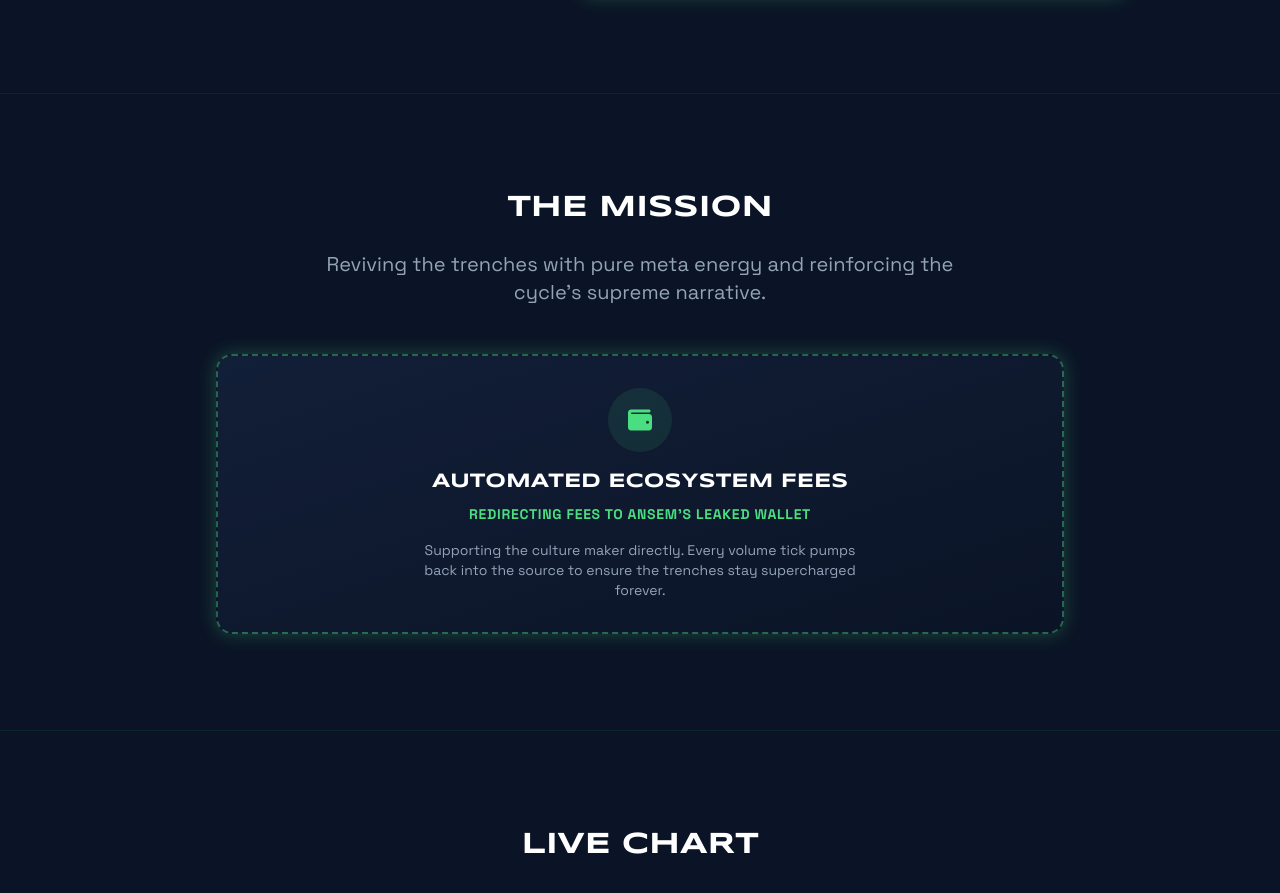
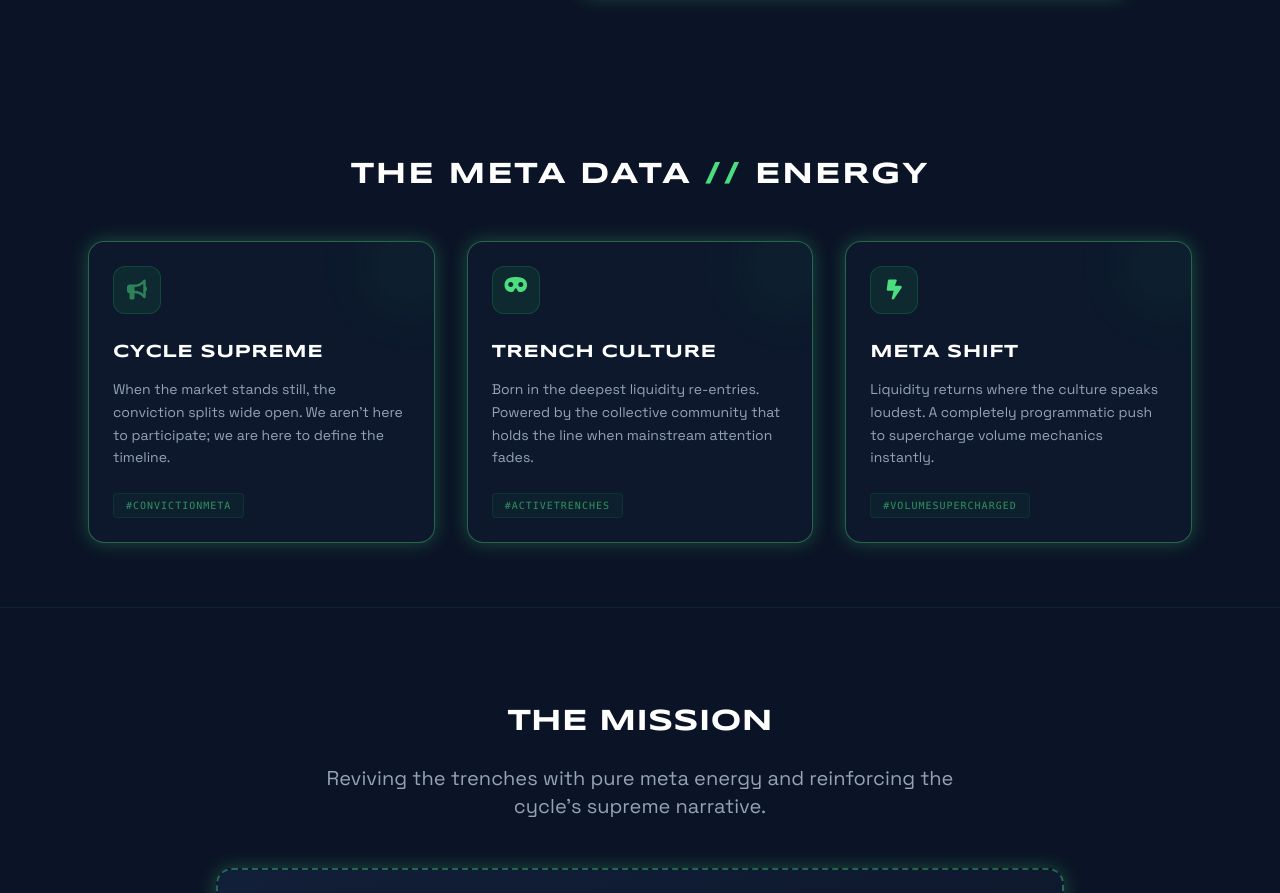
Before and after one commit to znerol147-jpg/Bullish_Ansem, a plain HTML site: page index.html in a window 1280 px wide. Shown: the part 1330-2223 px from the top of the page. Drawn offline with nearby package versions, Linux system fonts and the light colour scheme.

Commit message:
Add Pop-Culture Narrative Grid Section to index.html

```diff
--- a/index.html
+++ b/index.html
@@ -226,6 +226,60 @@
         </div>
     </section>
 
+    <!-- Pop-Culture Narrative Grid Section -->
+<section id="narrative" class="py-16 px-6 max-w-6xl mx-auto reveal-on-scroll">
+    <h2 class="heading-font text-2xl md:text-3xl font-bold text-center text-white mb-12 tracking-wider">
+        THE META DATA <span class="text-green-400">//</span> ENERGY
+    </h2>
+
+    <div class="grid grid-cols-1 md:grid-cols-3 gap-8">
+        <!-- Card 1: The Conviction -->
+        <div class="bg-[#121f38]/40 border border-slate-800 rounded-2xl p-6 relative overflow-hidden group pulsing-glow-card transition-all duration-300 hover:border-green-400/40">
+            <div class="absolute -top-6 -right-6 w-24 h-24 bg-green-500/5 rounded-full blur-xl group-hover:bg-green-500/10 transition-all"></div>
+            <div class="w-12 h-12 rounded-xl bg-green-500/10 flex items-center justify-center text-green-400 text-xl mb-6 border border-green-500/20">
+                <i class="fa-solid fa-bullhorn animate-pulse"></i>
+            </div>
+            <h3 class="heading-font text-lg font-bold text-white mb-3 tracking-wide">CYCLE SUPREME</h3>
+            <p class="text-sm text-slate-400 leading-relaxed">
+                When the market stands still, the conviction splits wide open. We aren't here to participate; we are here to define the timeline.
+            </p>
+            <div class="mt-6 text-[10px] uppercase tracking-widest font-mono text-green-400/60 bg-green-500/5 py-1 px-3 rounded w-max border border-green-500/10">
+                #ConvictionMeta
+            </div>
+        </div>
+
+        <!-- Card 2: The Culture -->
+        <div class="bg-[#121f38]/40 border border-slate-800 rounded-2xl p-6 relative overflow-hidden group pulsing-glow-card transition-all duration-300 hover:border-green-400/40">
+            <div class="absolute -top-6 -right-6 w-24 h-24 bg-green-500/5 rounded-full blur-xl group-hover:bg-green-500/10 transition-all"></div>
+            <div class="w-12 h-12 rounded-xl bg-green-500/10 flex items-center justify-center text-green-400 text-xl mb-6 border border-green-500/20">
+                <i class="fa-solid fa-mask animate-bounce"></i>
+            </div>
+            <h3 class="heading-font text-lg font-bold text-white mb-3 tracking-wide">TRENCH CULTURE</h3>
+            <p class="text-sm text-slate-400 leading-relaxed">
+                Born in the deepest liquidity re-entries. Powered by the collective community that holds the line when mainstream attention fades.
+            </p>
+            <div class="mt-6 text-[10px] uppercase tracking-widest font-mono text-green-400/60 bg-green-500/5 py-1 px-3 rounded w-max border border-green-500/10">
+                #ActiveTrenches
+            </div>
+        </div>
+
+        <!-- Card 3: The Momentum -->
+        <div class="bg-[#121f38]/40 border border-slate-800 rounded-2xl p-6 relative overflow-hidden group pulsing-glow-card transition-all duration-300 hover:border-green-400/40">
+            <div class="absolute -top-6 -right-6 w-24 h-24 bg-green-500/5 rounded-full blur-xl group-hover:bg-green-500/10 transition-all"></div>
+            <div class="w-12 h-12 rounded-xl bg-green-500/10 flex items-center justify-center text-green-400 text-xl mb-6 border border-green-500/20">
+                <i class="fa-solid fa-bolt-lightning"></i>
+            </div>
+            <h3 class="heading-font text-lg font-bold text-white mb-3 tracking-wide">META SHIFT</h3>
+            <p class="text-sm text-slate-400 leading-relaxed">
+                Liquidity returns where the culture speaks loudest. A completely programmatic push to supercharge volume mechanics instantly.
+            </p>
+            <div class="mt-6 text-[10px] uppercase tracking-widest font-mono text-green-400/60 bg-green-500/5 py-1 px-3 rounded w-max border border-green-500/10">
+                #VolumeSupercharged
+            </div>
+        </div>
+    </div>
+</section>
+
     <hr class="border-green-500/10 max-w-7xl mx-auto">
 
     <!-- Mission Section -->
```
